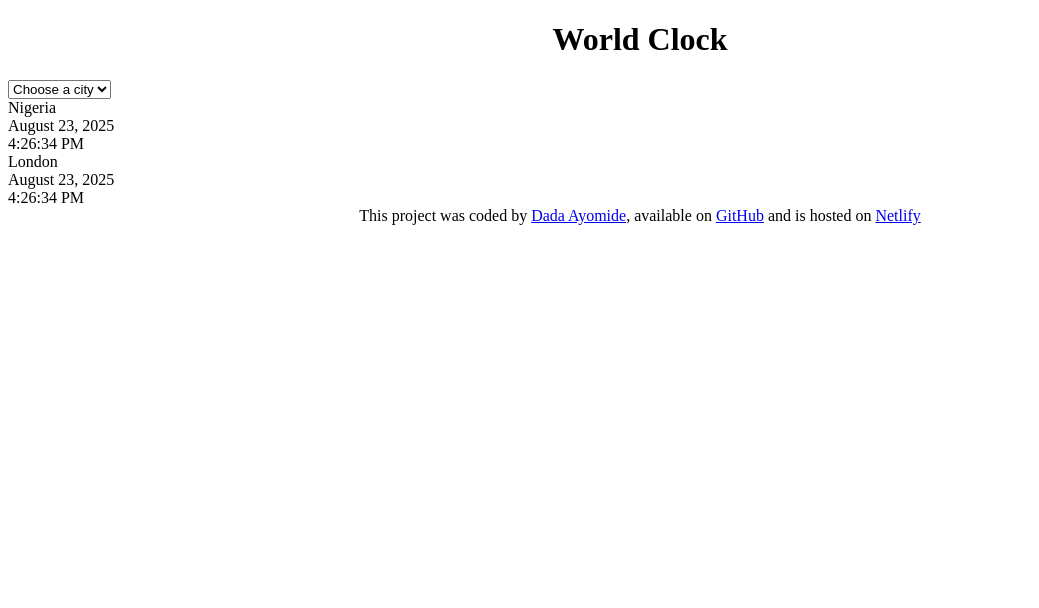
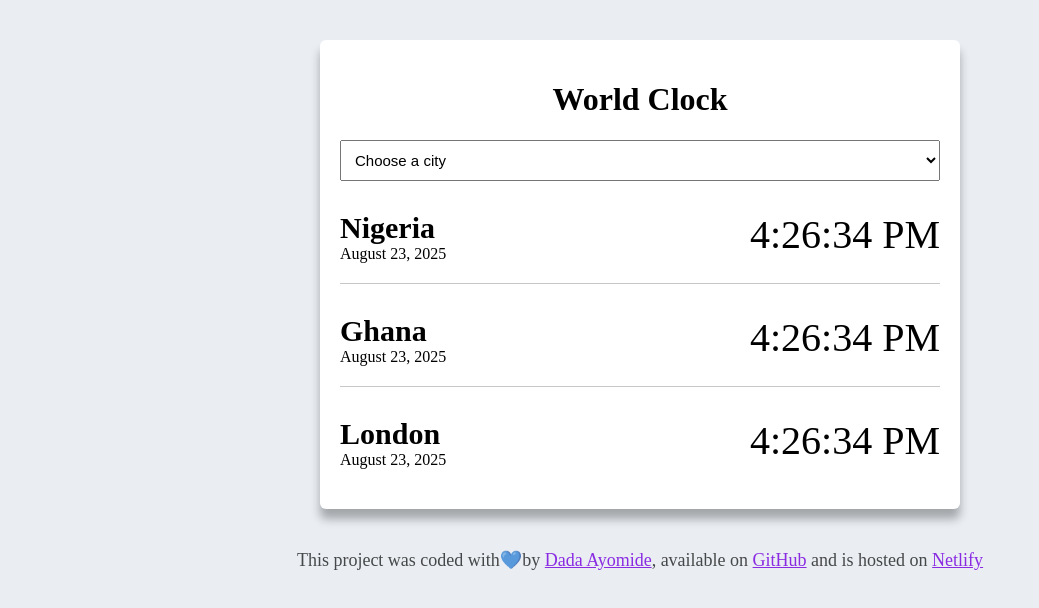
Before and after one commit to KingkoinJo/SheCodesWorldClock, a plain HTML site: page index.html in a window 1280 px wide. Shown: the whole page, without its empty margins (0-1039 px from the left). Drawn offline with Linux system fonts and the light colour scheme.

Commit message:
Styled the skeleton of the web-page without any interaction

```diff
--- a/index.html
+++ b/index.html
@@ -10,31 +10,42 @@
     <div class="container">
       <h1>World Clock</h1>
 
-      <select>
+      <select id="select-city">
         <option value="">Choose a city</option>
         <option value="">Nigeria</option>
         <option value="">London</option>
         <option value="">Germany</option>
       </select>
-      <div class="citiy">
-        <div class="city-name">Nigeria</div>
-        <div class="date">August 23, 2025</div>
+
+      <div class="city">
+        <div id="city-details">
+          <p id="city-name">Nigeria</p>
+          <span class="date">August 23, 2025</span>
+        </div>
         <div class="time">4:26:34 PM</div>
       </div>
 
-      <div class="citiy">
-        <div class="city-name">London</div>
-        <div class="date">August 23, 2025</div>
+      <div class="city">
+        <div id="city-details">
+          <p id="city-name">Ghana</p>
+          <span class="date">August 23, 2025</span>
+        </div>
         <div class="time">4:26:34 PM</div>
       </div>
 
+      <div class="city-bottom">
+        <div id="city-details">
+          <p id="city-name">London</p>
+          <span class="date">August 23, 2025</span>
+        </div>
+        <div class="time">4:26:34 PM</div>
+      </div>
+    </div>
     <footer>
-        This project was coded by
-        <a href="https://github.com/KingkoinJo" target="_blank">Dada Ayomide</a
-        >, available on
-        <a
-          href="https://github.com/KingkoinJo/SheCodesWorldClock"
-          target="_blank"
+      This project was coded with💙by
+      <a href="https://github.com/KingkoinJo" target="_blank">Dada Ayomide</a>,
+      available on
+      <a href="https://github.com/KingkoinJo/SheCodesWorldClock" target="_blank"
         >GitHub</a
       >
       and is hosted on
@@ -42,7 +53,6 @@
         >Netlify</a
       >
     </footer>
-    </div>
     <script src="script.js"></script>
   </body>
 </html>
--- a/style.css
+++ b/style.css
@@ -1,6 +1,50 @@
+body {
+  background-color: rgb(234, 238, 243);
+}
 h1 {
   text-align: center;
 }
 footer {
   text-align: center;
+  font-size: 18px;
+  color: rgba(0, 0, 0, 0.7);
 }
+footer a {
+  color: blueviolet;
+  font-weight: 500;
+}
+.container {
+  background-color: white;
+  box-shadow: 0 10px 10px rgba(0, 0, 0, 0.3);
+  border-radius: 6px;
+  margin: 40px auto;
+  width: 600px;
+  max-width: 600px;
+  padding: 20px;
+}
+#select-city {
+  width: 100%;
+  padding: 10px;
+  font-size: 15px;
+}
+.city {
+  border-bottom: 1px solid rgba(145, 143, 143, 0.5);
+}
+.city,
+.city-bottom {
+  display: flex;
+  justify-content: space-between;
+  margin-top: 30px;
+  padding-bottom: 20px;
+}
+.time {
+  font-size: 40px;
+  font-weight: 500;
+}
+
+#city-name {
+  margin: 0;
+  padding: 0;
+  font-size: 30px;
+  font-weight: 700;
+}
```
Lines whose indentation alone changed are shown as unchanged.
